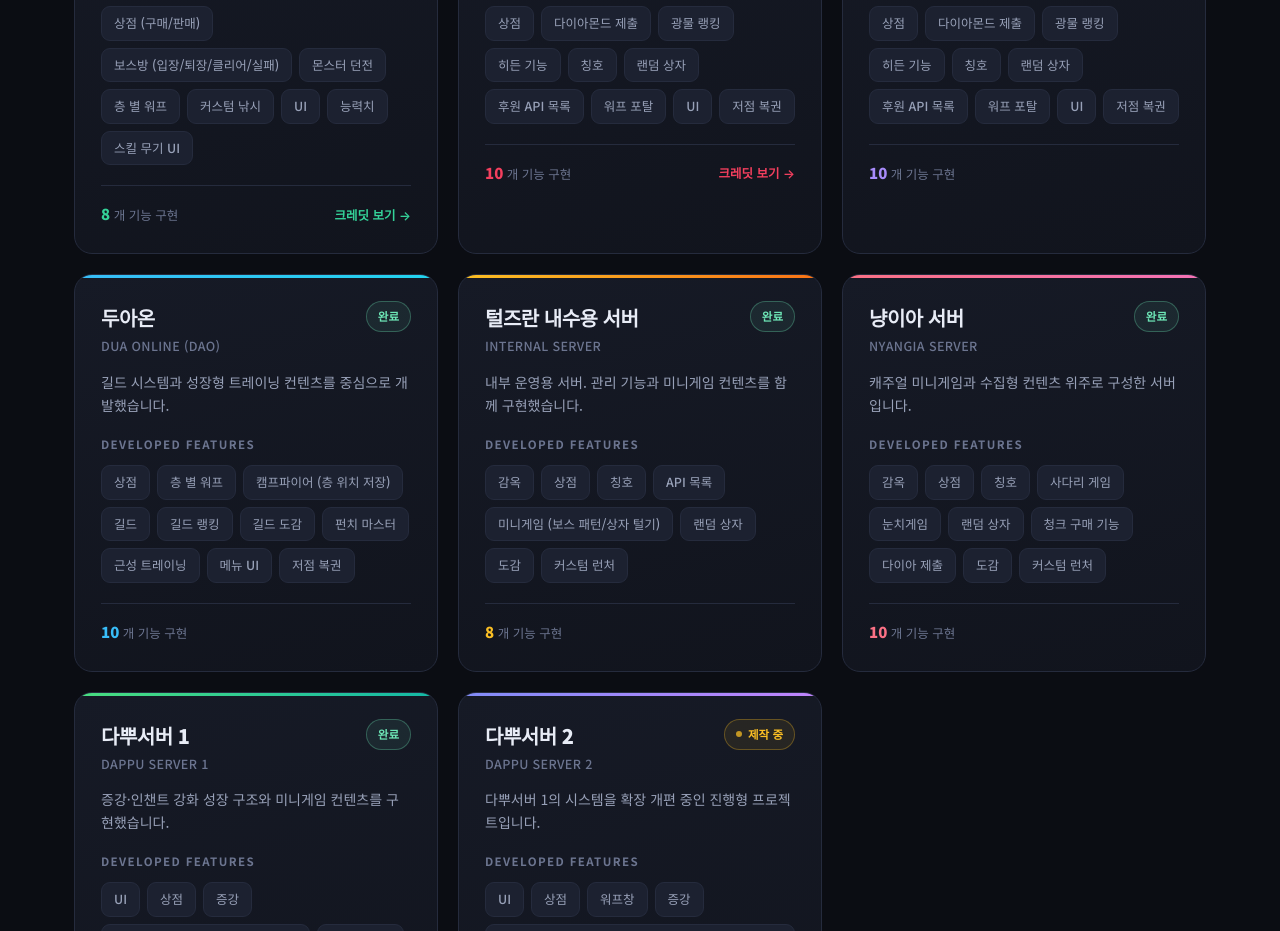
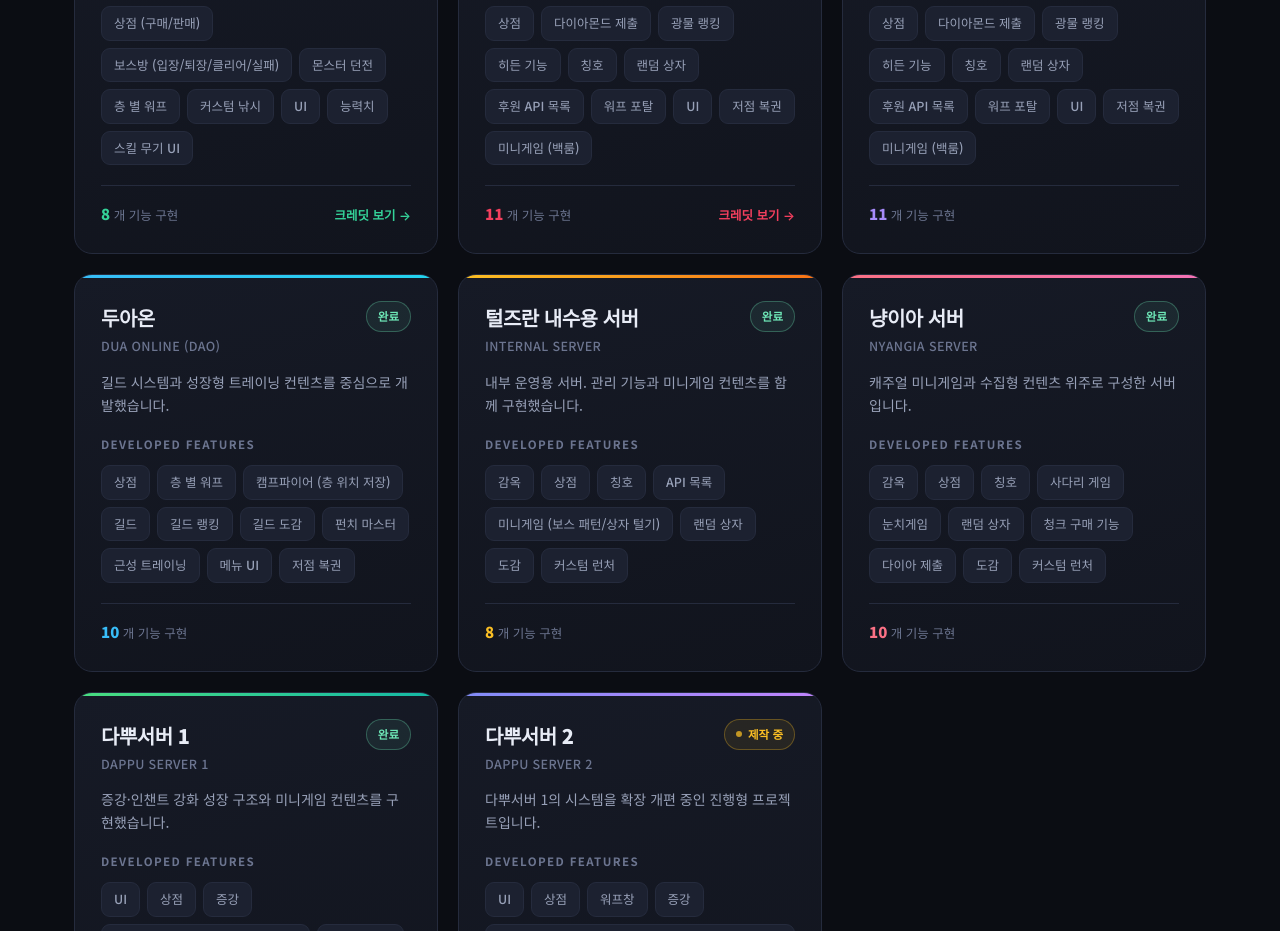
Before and after one commit to Hewols/portfolio, a plain HTML site: page index.html in a window 1280 px wide. Shown: the part 1260-2191 px from the top of the page. Drawn offline with Linux system fonts and the light colour scheme; a web font is replaced by a local one.

Commit message:
Add files via upload

```diff
--- a/index.html
+++ b/index.html
@@ -326,13 +326,13 @@ const projects = [
     name:"지독서버", sub:"JIDOK SERVER", status:"done",
     desc:"채굴·랭킹 중심 컨텐츠 서버. 경제 순환과 히든 요소를 설계했습니다.",
     c1:"#f43f5e", c2:"#ec4899", credit:"images/credit-jidok.jpg",
-    feats:["상점","다이아몬드 제출","광물 랭킹","히든 기능","칭호","랜덤 상자","후원 API 목록","워프 포탈","UI","저점 복권"]
+    feats:["상점","다이아몬드 제출","광물 랭킹","히든 기능","칭호","랜덤 상자","후원 API 목록","워프 포탈","UI","저점 복권","미니게임 (백룸)"]
   },
   {
     name:"천벌서버", sub:"CHEONBEOL SERVER", status:"done",
     desc:"지독서버와 동일 시스템 기반으로 개발한 후속 컨텐츠 서버입니다.",
     c1:"#a78bfa", c2:"#6366f1",
-    feats:["상점","다이아몬드 제출","광물 랭킹","히든 기능","칭호","랜덤 상자","후원 API 목록","워프 포탈","UI","저점 복권"]
+    feats:["상점","다이아몬드 제출","광물 랭킹","히든 기능","칭호","랜덤 상자","후원 API 목록","워프 포탈","UI","저점 복권","미니게임 (백룸)"]
   },
   {
     name:"두아온", sub:"DUA ONLINE (DAO)", status:"done",
```
